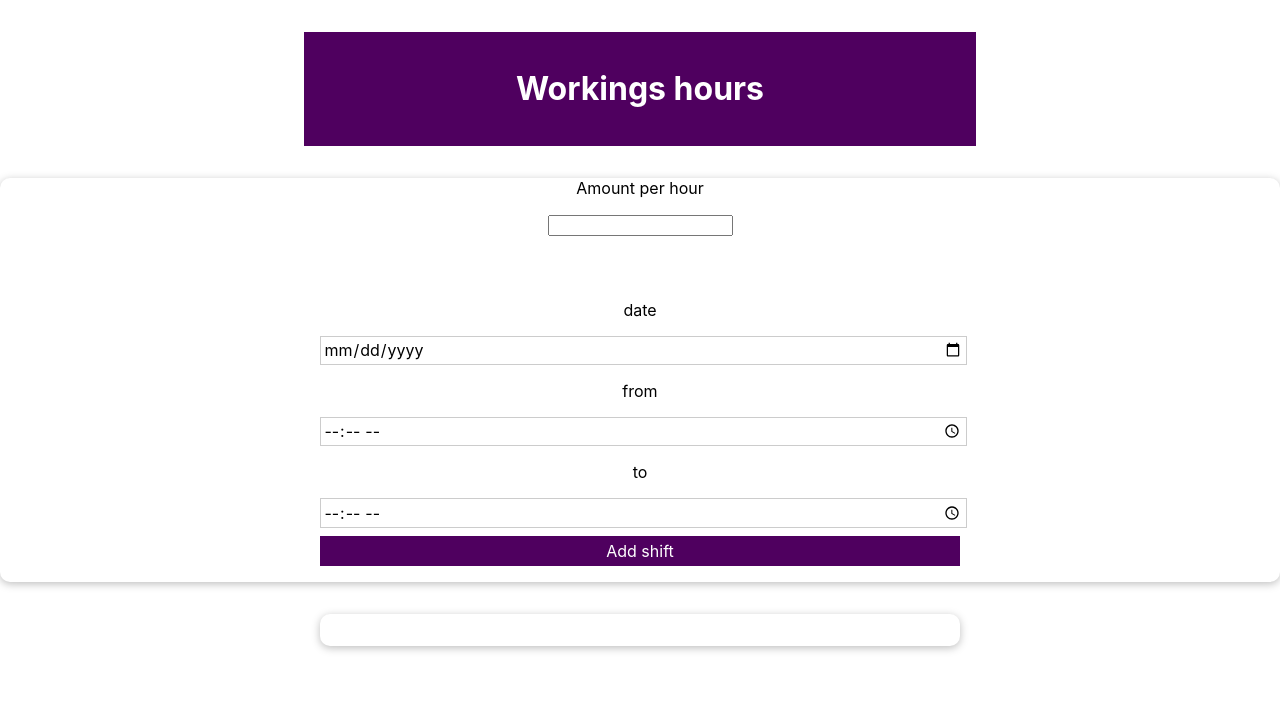
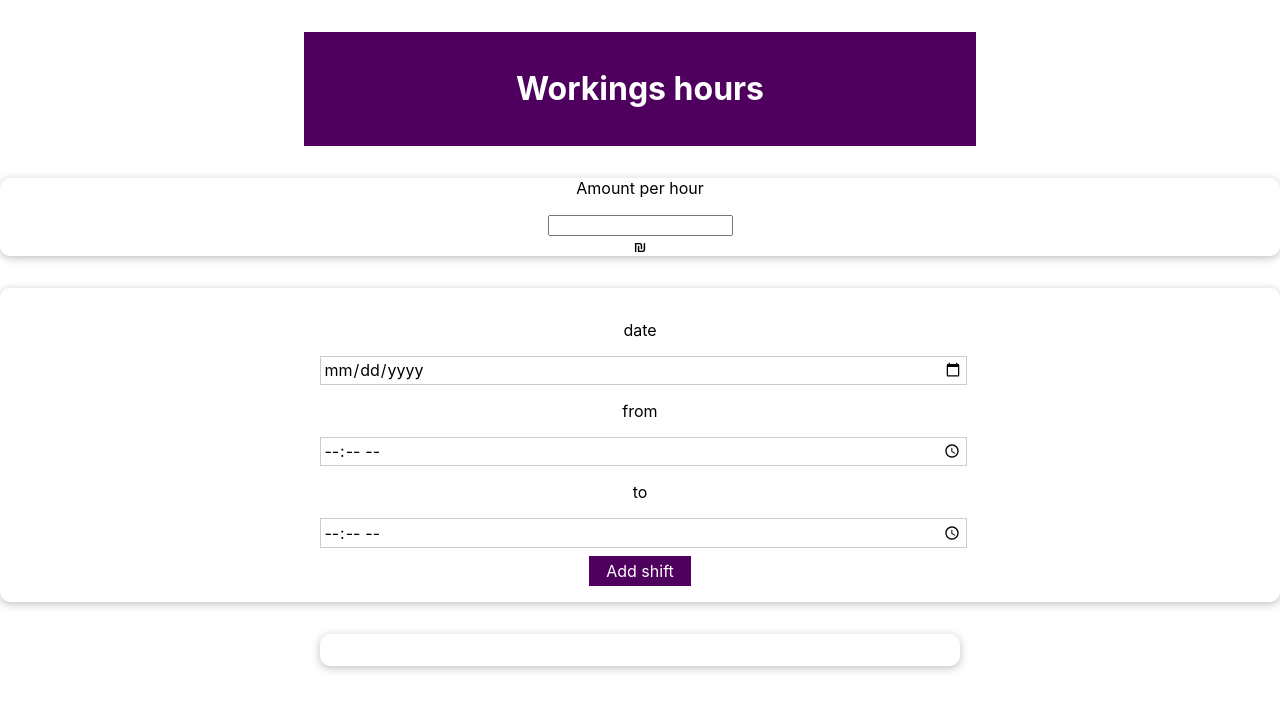
Before and after one commit to NoamGilad/working-hours, a React (Create React App) app: page / in a window 1280 px wide. Shown: the top 710 px of the page. Built offline with nearby package versions, Linux system fonts and the light colour scheme.

Commit message:
amount per hour, salary
not finished.

want to make the inputs's background color red if they are empty

to make the calcTimeDiff function work (Salary.js)

to make the amount per hour permanent
for now

```diff
--- a/src/App.js
+++ b/src/App.js
@@ -7,19 +7,27 @@ import ShiftList from "./components/ShiftsList";
 
 const App = (props) => {
   const [list, setList] = useState([]);
+  const [amount, setAmount] = useState(``);
 
-  const addEntryHandler = (date, from, to) => {
+  const addEntryHandler = (date, from, to, amount) => {
     setList((prevShiftsList) => {
       return [
         ...prevShiftsList,
-        { date, from, to, id: Math.random().toString() },
+        { date, from, to, amount, id: Math.random().toString() },
       ];
     });
   };
 
+  const addAmountHandler = (amountPerHour) => {
+    setAmount(amountPerHour);
+  };
+
   return (
     <Fragment>
-      <MainForm addEntryMainForm={addEntryHandler} />
+      <MainForm
+        addEntryMainForm={addEntryHandler}
+        addAmountMainForm={addAmountHandler}
+      />
       <ShiftList shifts={list} />
     </Fragment>
   );
--- a/src/components/AmountPerHour.js
+++ b/src/components/AmountPerHour.js
@@ -1,5 +1,5 @@
 import { useState } from "react";
-import Button from "./Button";
+import Button from "./UI/Button";
 
 function AmountPerHour(props) {
   const { perHour } = props;
@@ -25,7 +25,9 @@ function AmountPerHour(props) {
           onChange={amountHandler}
         ></input>
       </form>
-      <Button label="OK" handler={okHandler}></Button>
+      <Button label="OK" handler={okHandler}>
+        OK
+      </Button>
     </div>
   );
 }
--- a/src/components/MainForm.js
+++ b/src/components/MainForm.js
@@ -5,11 +5,13 @@ import FormField from "./FormField";
 import Button from "./UI/Button";
 import Card from "./UI/Card";
 import ErrorModal from "./UI/ErrorModal";
+import Salary from "./Salary";
 
 const MainForm = (props) => {
   const [date, setDate] = useState(``);
   const [from, setFrom] = useState(``);
   const [to, setTo] = useState(``);
+  const [amount, setAmount] = useState(``);
   const [error, setError] = useState();
 
   const dateHandler = (e) => {
@@ -31,17 +33,28 @@ const MainForm = (props) => {
   const submitHandler = (e) => {
     e.preventDefault();
 
-    if (!date || !from || !to) {
+    if (!date || !from || !to || !amount) {
       return setError({
         title: "Invalid inputs",
         message: "Please fill all your shift's details.",
       });
     }
-    props.addEntryMainForm(date, from, to);
+
+    if (amount <= 0) {
+      return setError({
+        title: "Invalid amount",
+        message: "You can not earn 0 or less $ per hour.",
+      });
+    }
+    props.addEntryMainForm(date, from, to, amount);
 
     setDate(``);
     setFrom(``);
     setTo(``);
+  };
+
+  const amountHandler = (e) => {
+    setAmount(e.target.value);
   };
 
   const errorHandler = () => {
@@ -62,8 +75,16 @@ const MainForm = (props) => {
       )}
       <Card className={classes.card}>
         <FormField label="Amount per hour">
-          <input type="amount" />
+          <input
+            type="number"
+            value={amount}
+            min="0"
+            onChange={amountHandler}
+          />
         </FormField>
+        <label>{amount}₪</label>
+      </Card>
+      <Card className={classes.card}>
         <div className={classes.input}>
           <FormField label="date">
             <input
--- /dev/null
+++ b/src/components/Salary.js
@@ -0,0 +1,22 @@
+import Card from "./UI/Card";
+
+const Salary = (props) => {
+  props.calcTimeDiff = (fromTime, toTime) => {
+    const timeDiffMs = toTime - fromTime;
+    const timeDiffMin = timeDiffMs / 60000;
+    const timeDiffDecimal = timeDiffMin / 60;
+    const hours = Math.floor(timeDiffDecimal);
+    const minutes = Math.floor((timeDiffDecimal - hours) * 60);
+    const date = new Date();
+    date.setHours(hours, minutes);
+    return date;
+  };
+
+  return (
+    <Card>
+      <label>abc</label>
+    </Card>
+  );
+};
+
+export default Salary;
--- a/src/components/ShiftsList.js
+++ b/src/components/ShiftsList.js
@@ -7,7 +7,8 @@ const ShiftList = (props) => {
       <ul>
         {props.shifts.map((shift) => (
           <li key={shift.id}>
-            {shift.date} {shift.from} {shift.to}
+            Date: {shift.date} From: {shift.from} To: {shift.to} For{" "}
+            {shift.amount}₪ per hour
           </li>
         ))}
       </ul>
--- a/src/components/UI/Button.js
+++ b/src/components/UI/Button.js
@@ -2,7 +2,11 @@ import classes from "./Button.module.css";
 
 const Button = (props) => {
   return (
-    <button className={classes.button} onClick={props.onClick}>
+    <button
+      className={classes.button}
+      type={props.type || "button"}
+      onClick={props.onClick}
+    >
       {props.children}
     </button>
   );
--- a/src/components/UI/Button.module.css
+++ b/src/components/UI/Button.module.css
@@ -5,7 +5,6 @@
   color: white;
   padding: 0.25rem 1rem;
   cursor: pointer;
-  min-width: 100%;
 }
 
 .button:hover,
```
Also changed, not shown: src/components/CalcTimeDiffDRAFT.js (deleted, +0 -10 lines).
